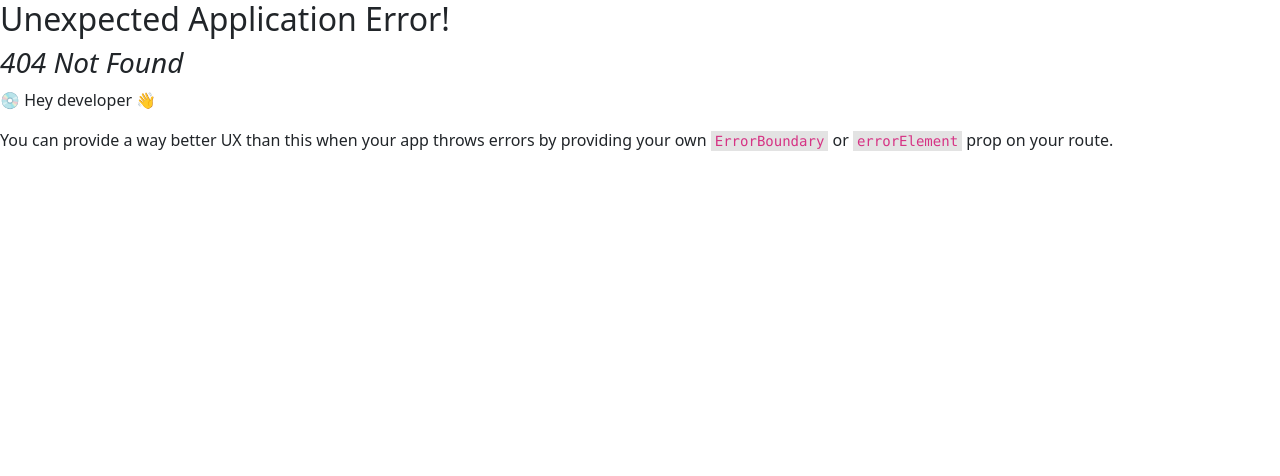
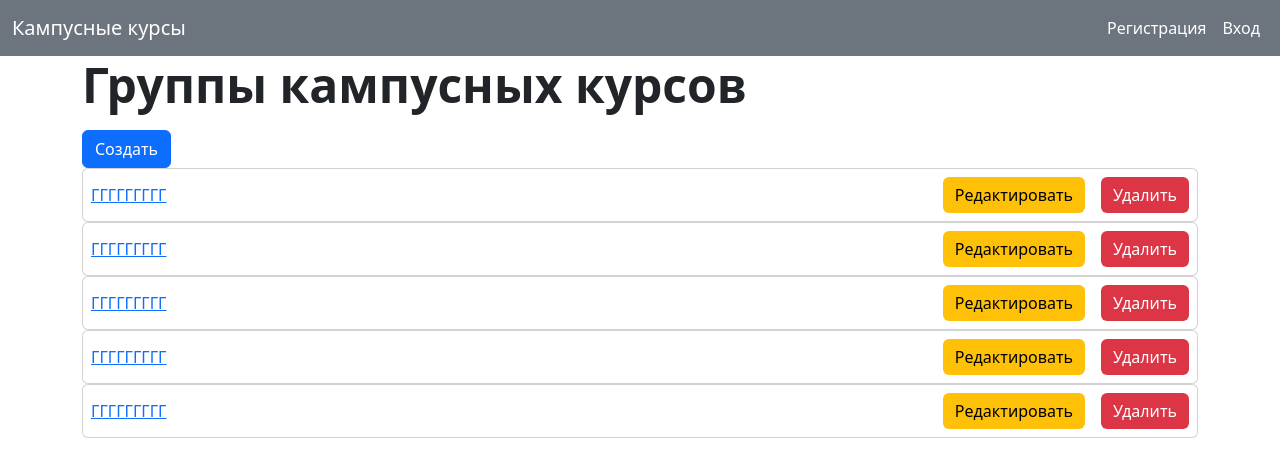
Before and after one commit to Sochniynapas/campus_courses, a React (Vite) app: page /groups in a window 1280 px wide. Before the commit this address had no page. Shown: the top 476 px of the page. Built offline with nearby package versions, Linux system fonts and the light colour scheme; no server answers.

Commit message:
Начал делать верстку страницы групп

```diff
--- /dev/null
+++ b/src/components/Form/CourseGroups/CourseGroupsPage.jsx
@@ -0,0 +1,84 @@
+import { Button, Card, Container, Nav, Navbar } from "react-bootstrap";
+import { Link } from "react-router-dom";
+
+
+function CourseGroups() {
+    return (
+        <Container>
+            <Nav className="pb-2">
+                <h1 className="fw-bold display-5 ">Группы кампусных курсов</h1>
+            </Nav>
+            <Button>
+                Создать
+            </Button>
+            <Card className="p-2">
+                <Nav className="d-flex justify-content-between  ">
+                    <Link className="col-2 d-flex align-items-center justify-content-start">ГГГГГГГГГ</Link>
+                    <Nav className="col-6 d-flex justify-content-end  ">
+                        <Button className="me-3 border-0 bg-warning text-black ">
+                            Редактировать
+                        </Button>
+                        <Button className="bg-danger border-0">
+                            Удалить
+                        </Button>
+                    </Nav>
+                </Nav>
+            </Card>
+            <Card className="p-2">
+                <Nav className="d-flex justify-content-between  ">
+                    <Link className="col-2 d-flex align-items-center justify-content-start">ГГГГГГГГГ</Link>
+                    <Nav className="col-6 d-flex justify-content-end  ">
+                        <Button className="me-3 border-0 bg-warning text-black ">
+                            Редактировать
+                        </Button>
+                        <Button className="bg-danger border-0">
+                            Удалить
+                        </Button>
+                    </Nav>
+                </Nav>
+            </Card>
+            <Card className="p-2">
+                <Nav className="d-flex justify-content-between  ">
+                    <Link className="col-2 d-flex align-items-center justify-content-start">ГГГГГГГГГ</Link>
+                    <Nav className="col-6 d-flex justify-content-end  ">
+                        <Button className="me-3 border-0 bg-warning text-black ">
+                            Редактировать
+                        </Button>
+                        <Button className="bg-danger border-0">
+                            Удалить
+                        </Button>
+                    </Nav>
+                </Nav>
+            </Card>
+            <Card className="p-2">
+                <Nav className="d-flex justify-content-between  ">
+                    <Link className="col-2 d-flex align-items-center justify-content-start">ГГГГГГГГГ</Link>
+                    <Nav className="col-6 d-flex justify-content-end  ">
+                        <Button className="me-3 border-0 bg-warning text-black ">
+                            Редактировать
+                        </Button>
+                        <Button className="bg-danger border-0">
+                            Удалить
+                        </Button>
+                    </Nav>
+                </Nav>
+            </Card>
+            <Card className="p-2">
+                <Nav className="d-flex justify-content-between  ">
+                    <Link className="col-2 d-flex align-items-center justify-content-start">ГГГГГГГГГ</Link>
+                    <Nav className="col-6 d-flex justify-content-end  ">
+                        <Button className="me-3 border-0 bg-warning text-black ">
+                            Редактировать
+                        </Button>
+                        <Button className="bg-danger border-0">
+                            Удалить
+                        </Button>
+                    </Nav>
+                </Nav>
+            </Card>
+
+        </Container>
+    )
+
+}
+export default CourseGroups
--- a/src/main.jsx
+++ b/src/main.jsx
@@ -9,6 +9,7 @@ import { Provider } from 'react-redux'
 import { store } from './store/store.js'
 import Authorization from './components/Form/Authorization/AuthorizationPage.jsx'
 import Profile from './components/Form/Profile/ProfilePage.jsx'
+import CourseGroups from './components/Form/CourseGroups/CourseGroupsPage.jsx'
 
 
 
@@ -29,6 +30,10 @@ const router = createBrowserRouter([
     path: "/profile",
     element: <MainPage children={Profile} />
   },
+  {
+    path: "/groups",
+    element: <MainPage children={CourseGroups} />
+  },
 ]);
 ReactDOM.createRoot(document.getElementById('root')).render(
 
```
